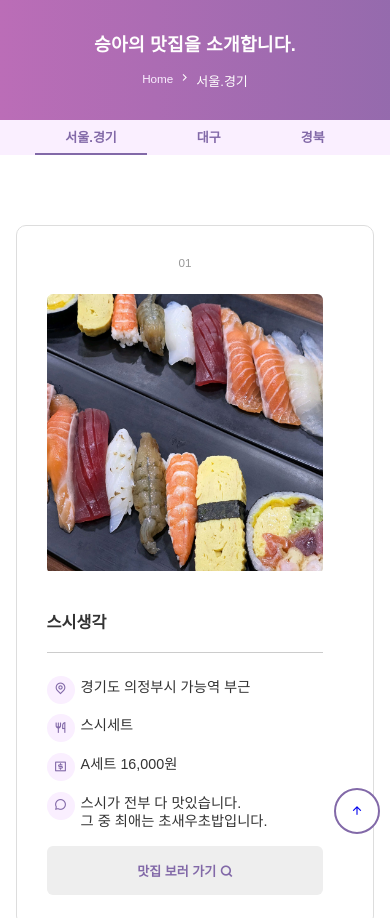
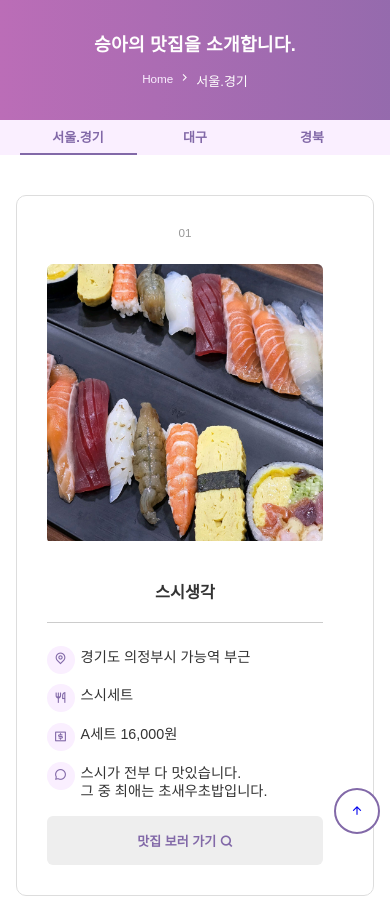
Before and after one commit to sdesign416/restaurant, a plain HTML site: page restaurant_sub1.html in a window 390 px wide. Shown: the top 918 px of the page. Drawn offline with nearby package versions, Linux system fonts and the light colour scheme; a web font is replaced by a local one.

Commit message:
맛집과제 반응형 3차

```diff
--- a/restaurant.css
+++ b/restaurant.css
@@ -523,18 +523,22 @@ footer ul li.copy{
     nav .dep1{
         font-size: 1rem;
         line-height: 35px;
-        padding: 0 30px;
-        margin: 0 10px;
+        padding: 0 15px;
+        margin: 0;
+        width: 30%;
+        text-align: center;
+        white-space: nowrap;
     }
     footer ul{padding: 30px 0;}
 
     /* 메인 */
     #main-page .menu_all{padding: 40px 0 70px;}
     #main-page .menu_all .m-tit{margin-bottom: 40px;}
-    #main-page .menu_all .m-tit h2{font-size: 1.5rem;}
+    #main-page .menu_all .m-tit h2{font-size: 1.35rem; line-height: 1.25;}
     #main-page .menu_all .m-tit p{font-size: 1rem;}
     /* 서브 */
-    #sub-page .sub_list{padding: 70px 0;}
+    #sub-page .sub_list{padding: 40px 0;}
+    #sub-page ul.menu_list > li .txt-box h3{text-align: center;}
 }
 @media (max-width:560px){
     #main-page .menu_all ul li.food_card{ width: 100%;}
--- a/restaurant_sub1.html
+++ b/restaurant_sub1.html
@@ -11,7 +11,7 @@
     <header id="top">
         <h1>승아의 맛집을 소개합니다.</h1>
         <ul class="sub_menu">
-            <li><a href="./restaurant_main.html">Home</a></li>
+            <li><a href="./index.html">Home</a></li>
             <i class="ri-arrow-right-s-line"></i>
             <li>서울.경기</li>
         </ul>
```
Also changed, not shown: restaurant_sub2.html (+1 -1 lines), restaurant_sub3.html (+1 -1 lines).
